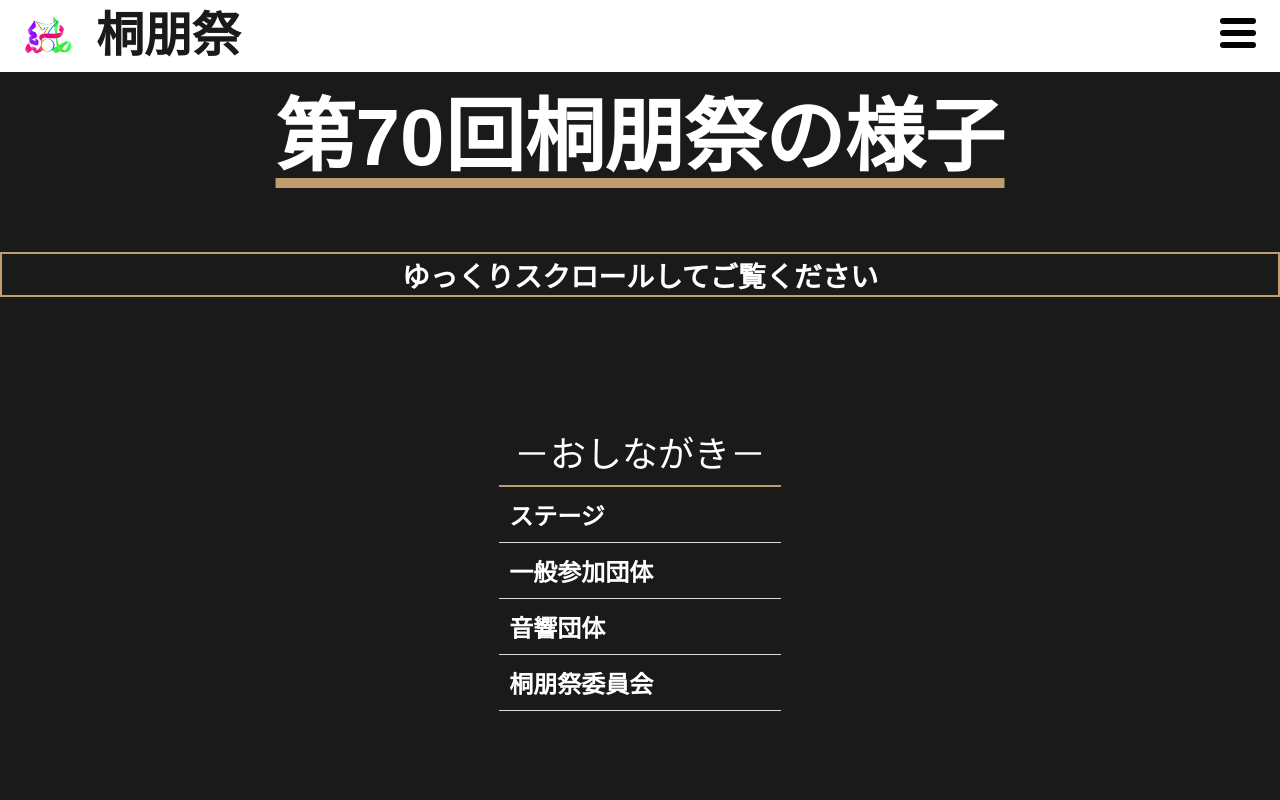
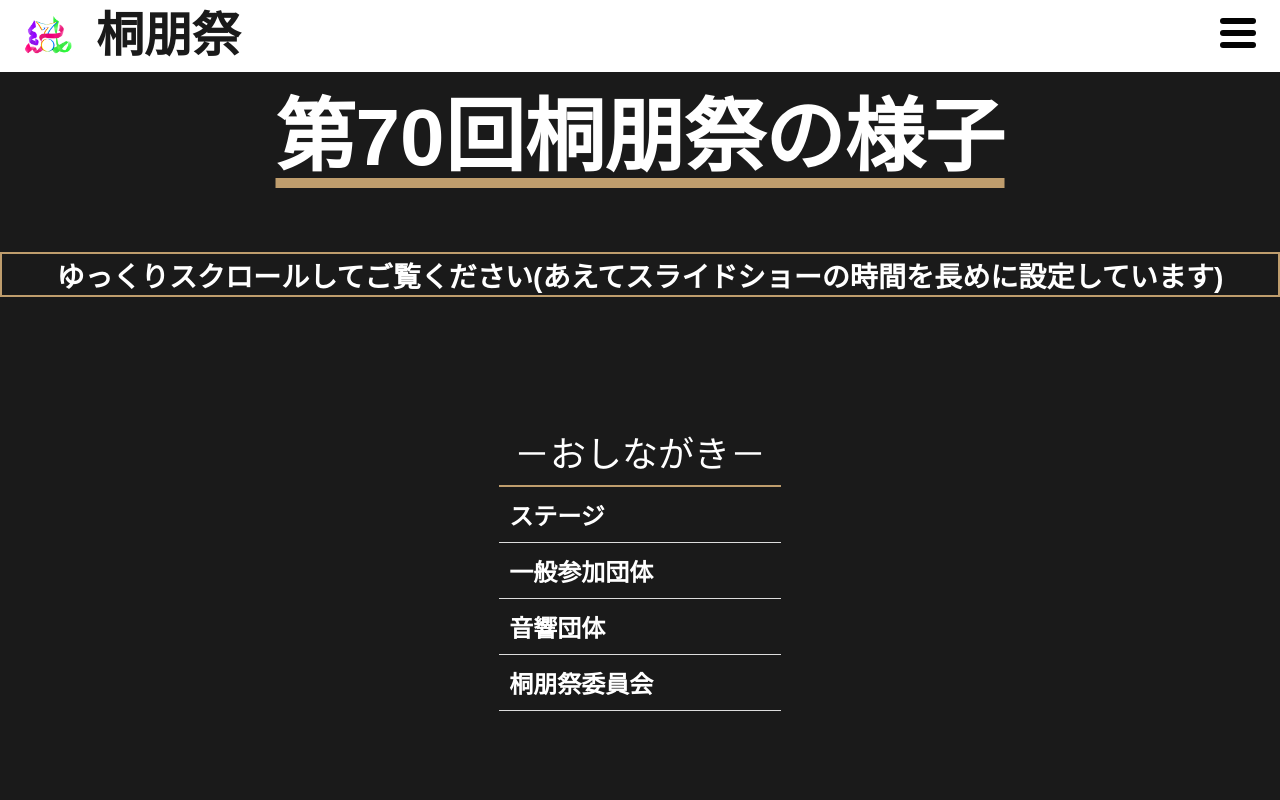
Before and after one commit to toho-festival/website-2021, a Next.js app: page /after-tohofes in a window 1280 px wide. Shown: the top 800 px of the page. Built offline with nearby package versions, Linux system fonts and the light colour scheme.

Commit message:
add routes

```diff
--- a/src/components/Footer/sitemap.tsx
+++ b/src/components/Footer/sitemap.tsx
@@ -13,7 +13,7 @@ const projects = [
 const information = [
   { id  : 'info', icon: '/images/menu-guide.jpg', name: 'ご案内', link: '/info'},
   { id  : 'about', icon: '/images/menu-aboutTohofes.jpg', name: '桐朋祭について', link: '/about' },
-  { id: 'newestInfo', icon: '/images/menu-news.jpg', name: '最新情報', link: '/news' },
+  { id: 'after-tohofes', icon: '/images/menu-news.jpg', name: '桐朋祭の様子', link: '/after-tohofes' },
   { id: 'map', icon: '/images/menu-map.jpg', name: 'マップ', link: '/map' },
   { id: 'program', icon: '/images/menu-program.jpg', name: 'プログラム', link: '/program' },
   { id: 'blog', icon: '/images/menu-schedule.jpg', name: 'ブログ', link: '/blog' },
--- a/src/pages/after-tohofes.tsx
+++ b/src/pages/after-tohofes.tsx
@@ -23,7 +23,7 @@ const AfterTohofes = styled( props => <div {...props}>
   <div color="title">
     <h1>第70回桐朋祭の様子</h1>
   </div>
-  <h3>ゆっくりスクロールしてご覧ください</h3>
+  <h3>ゆっくりスクロールしてご覧ください(あえてスライドショーの時間を長めに設定しています)</h3>
   <div color="table">
     <h2>おしながき</h2>
     {resultCategoly.map(({ id }) => <>
--- a/src/scripts/routes.ts
+++ b/src/scripts/routes.ts
@@ -8,7 +8,7 @@ export const routes: Route[] = [
   { logo: '/images/menu-top.jpg', key: 'top', path: '/' },
   { logo: '/images/menu-schedule.jpg', key: '開催日時', path: '/schedule' },
   { logo: '/images/menu-projects.jpg', key: '企画一覧', path: '/projects' },
-  { logo: '/images/menu-news.jpg', key: '最新情報', path: '/news' },
+  { logo: '/images/after-tohofes.jpg', key: '桐朋祭の様子', path: '/after-tohofes' },
   // { logo: '/images/menu-holdingEvents.jpg', key: '開催中イベント', path: '/event' },
   { logo: '/images/menu-guide.jpg', key: 'ご案内', path: '/info' },
   { logo: '/images/menu-map.jpg', key: 'マップ', path: '/map' },
```
Also changed, not shown: public/images/after-tohofes.jpg (added).
